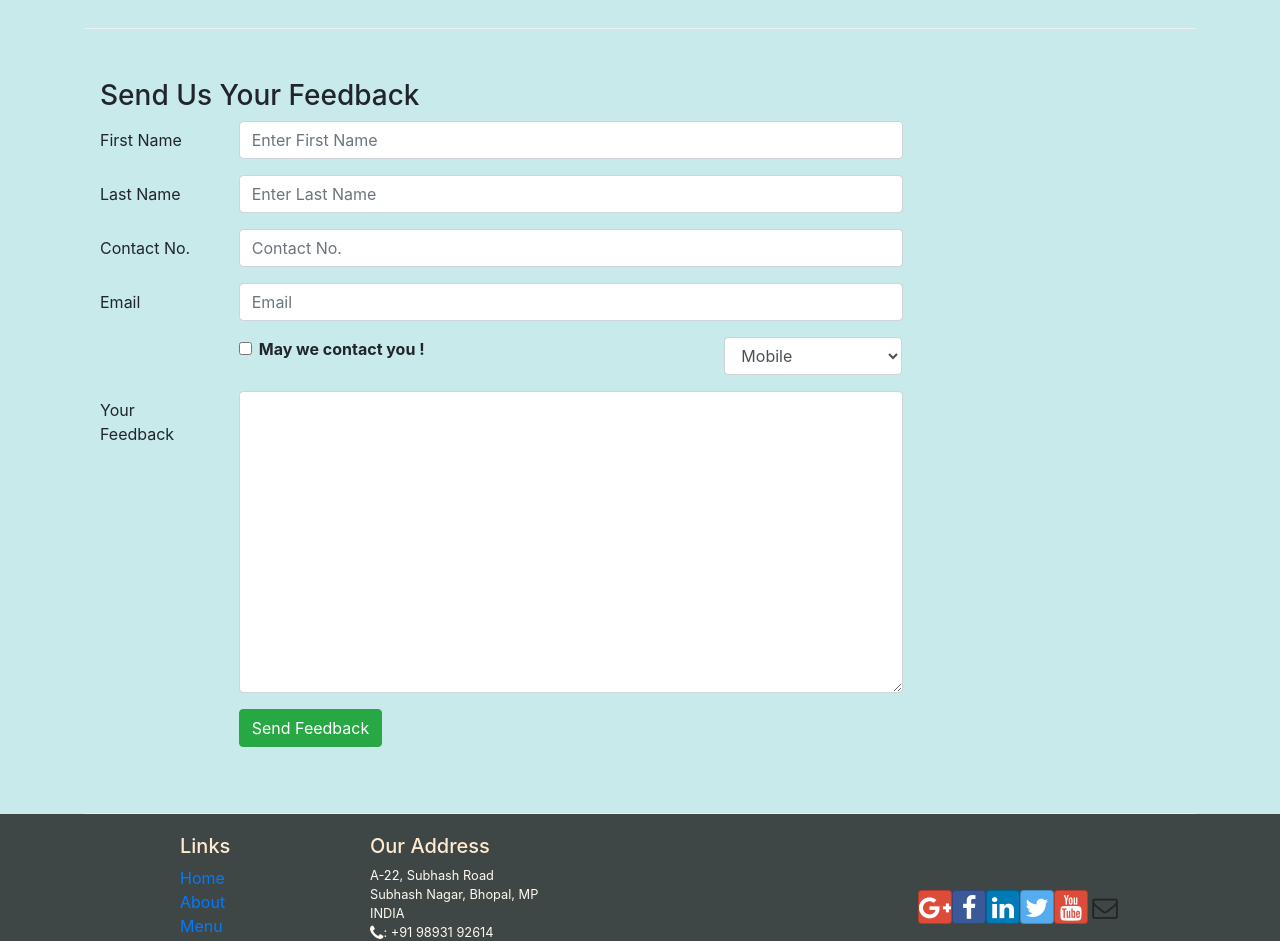
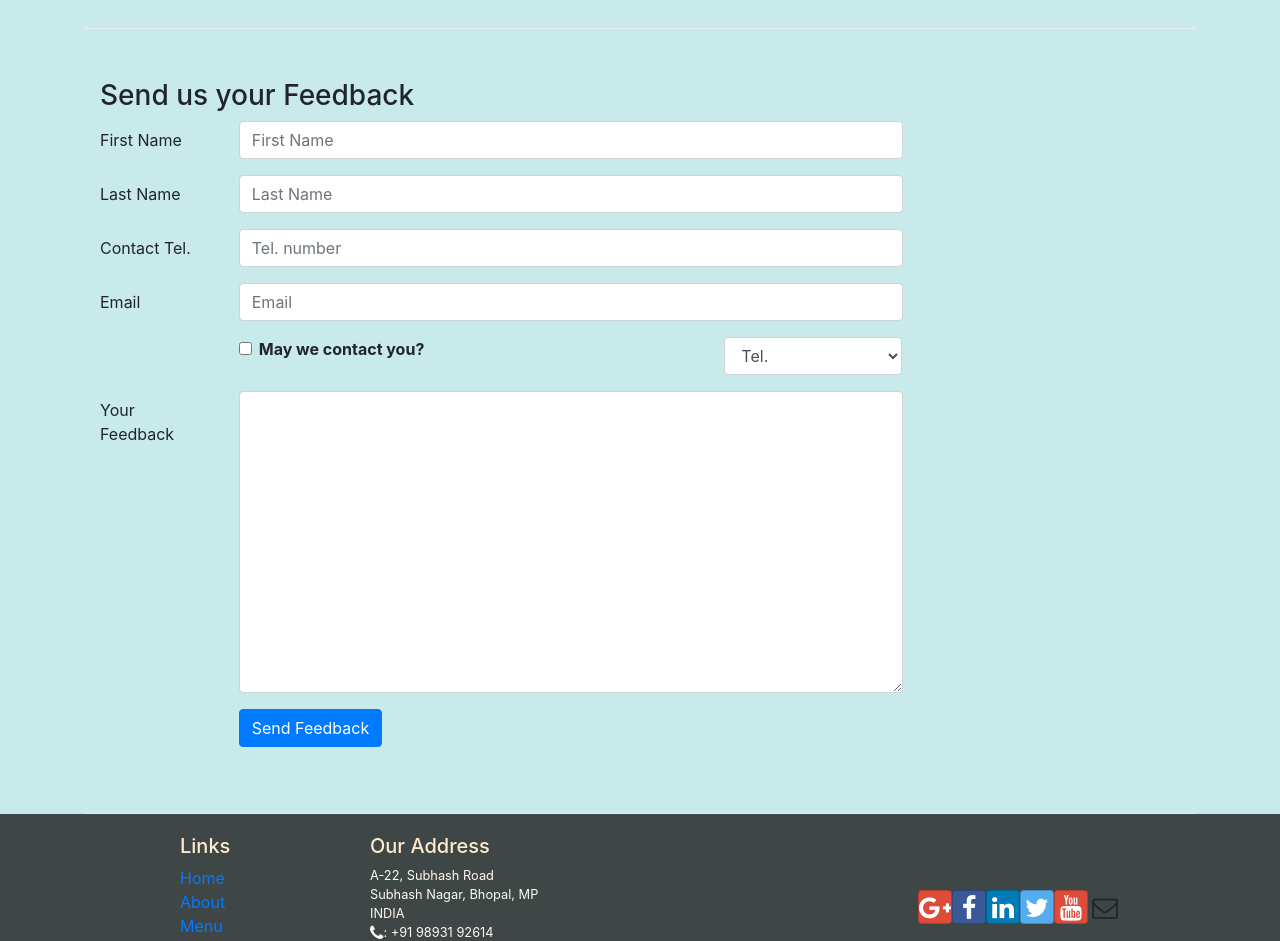
Before and after one commit to mohitm15/confusion, a React (Create React App) app: page /contactus in a window 1280 px wide. Shown: the part 940-1881 px from the top of the page. Built offline with nearby package versions, Linux system fonts and the light colour scheme.

Commit message:
Added controlled form for feedback(Revised)

```diff
--- a/src/components/ContactComponent.js
+++ b/src/components/ContactComponent.js
@@ -5,7 +5,6 @@ import { Link } from 'react-router-dom';
 class Contact extends Component {
 
     constructor(props) {
-
         super(props);
 
         this.state = {
@@ -16,10 +15,11 @@ class Contact extends Component {
             agree: false,
             contactType: 'Tel.',
             message: ''
-        }
+        };
+
+        this.handleInputChange = this.handleInputChange.bind(this);
         this.handleSubmit = this.handleSubmit.bind(this);
-        this.handleInputChange = this.handleInputChange.bind(this);
-        // binding the functn with constructor
+
     }
 
     handleInputChange(event) {
@@ -28,16 +28,16 @@ class Contact extends Component {
         const name = target.name;
 
         this.setState({
-            [name]: value
-        })
+          [name]: value
+        });
     }
 
-    handleSubmit(event){
-        console.log("Current STate :" + JSON.stringify(this.state));
-        alert("Current State :" + JSON.stringify(this.state));
+    handleSubmit(event) {
+        console.log('Current State is: ' + JSON.stringify(this.state));
+        alert('Current State is: ' + JSON.stringify(this.state));
         event.preventDefault();
+    }
 
-    }
     render() {
         return(
             <div className="container">
@@ -79,55 +79,64 @@ class Contact extends Component {
                     </div>
                 </div>
                 <div className="row row-content">
-                    <div className="col-12">
-                        <h3>Send Us Your Feedback</h3>
-                    </div>
+                   <div className="col-12">
+                      <h3>Send us your Feedback</h3>
+                   </div>
                     <div className="col-12 col-md-9">
                         <Form onSubmit={this.handleSubmit}>
                             <FormGroup row>
                                 <Label htmlFor="firstname" md={2}>First Name</Label>
                                 <Col md={10}>
                                     <Input type="text" id="firstname" name="firstname"
-                                     placeholder="Enter First Name"
-                                    value = {this.state.handleInputChange} />
+                                        placeholder="First Name"
+                                        value={this.state.firstname}
+                                        onChange={this.handleInputChange} />
                                 </Col>
                             </FormGroup>
                             <FormGroup row>
                                 <Label htmlFor="lastname" md={2}>Last Name</Label>
                                 <Col md={10}>
                                     <Input type="text" id="lastname" name="lastname"
-                                     placeholder="Enter Last Name"
-                                    value = {this.state.handleInputChange} />
+                                        placeholder="Last Name"
+                                        value={this.state.lastname}
+                                        onChange={this.handleInputChange} />
                                 </Col>
                             </FormGroup>
                             <FormGroup row>
-                                <Label htmlFor="telnum" md={2}>Contact No.</Label>
+                            <Label htmlFor="telnum" md={2}>Contact Tel.</Label>
                                 <Col md={10}>
                                     <Input type="tel" id="telnum" name="telnum"
-                                     placeholder="Contact No."
-                                    value = {this.state.handleInputChange} />
+                                        placeholder="Tel. number"
+                                        value={this.state.telnum}
+                                        onChange={this.handleInputChange} />
                                 </Col>
                             </FormGroup>
                             <FormGroup row>
                                 <Label htmlFor="email" md={2}>Email</Label>
                                 <Col md={10}>
                                     <Input type="email" id="email" name="email"
-                                     placeholder="Email"
-                                    value = {this.state.handleInputChange} />
+                                        placeholder="Email"
+                                        value={this.state.email}
+                                        onChange={this.handleInputChange} />
                                 </Col>
                             </FormGroup>
                             <FormGroup row>
-                                <Col md={{size: 6, offset:2}}>
+                                <Col md={{size: 6, offset: 2}}>
                                     <FormGroup check>
                                         <Label check>
-                                            <Input type="checkbox" name="agree" value={this.state.handleInputChange}/> {' '}
-                                            <strong>May we contact you !</strong>
+                                            <Input type="checkbox"
+                                                name="agree"
+                                                checked={this.state.agree}
+                                                onChange={this.handleInputChange} /> {' '}
+                                            <strong>May we contact you?</strong>
                                         </Label>
                                     </FormGroup>
                                 </Col>
-                                <Col md={{size: 3, offset:1}}>
-                                    <Input type="select" name="contactTtpe" value={this.state.handleInputChange}>
-                                        <option>Mobile</option>
+                                <Col md={{size: 3, offset: 1}}>
+                                    <Input type="select" name="contactType"
+                                            value={this.state.contactType}
+                                            onChange={this.handleInputChange}>
+                                        <option>Tel.</option>
                                         <option>Email</option>
                                     </Input>
                                 </Col>
@@ -135,13 +144,15 @@ class Contact extends Component {
                             <FormGroup row>
                                 <Label htmlFor="message" md={2}>Your Feedback</Label>
                                 <Col md={10}>
-                                    <Input type="textarea" id="message" name="message" rows="12"
-                                    value = {this.state.handleInputChange} />
+                                    <Input type="textarea" id="message" name="message"
+                                        rows="12"
+                                        value={this.state.message}
+                                        onChange={this.handleInputChange}></Input>
                                 </Col>
                             </FormGroup>
                             <FormGroup row>
-                                <Col md={{size:10 , offset:2}}>
-                                    <Button type="submit" color="success">
+                                <Col md={{size: 10, offset: 2}}>
+                                    <Button type="submit" color="primary">
                                         Send Feedback
                                     </Button>
                                 </Col>
```
